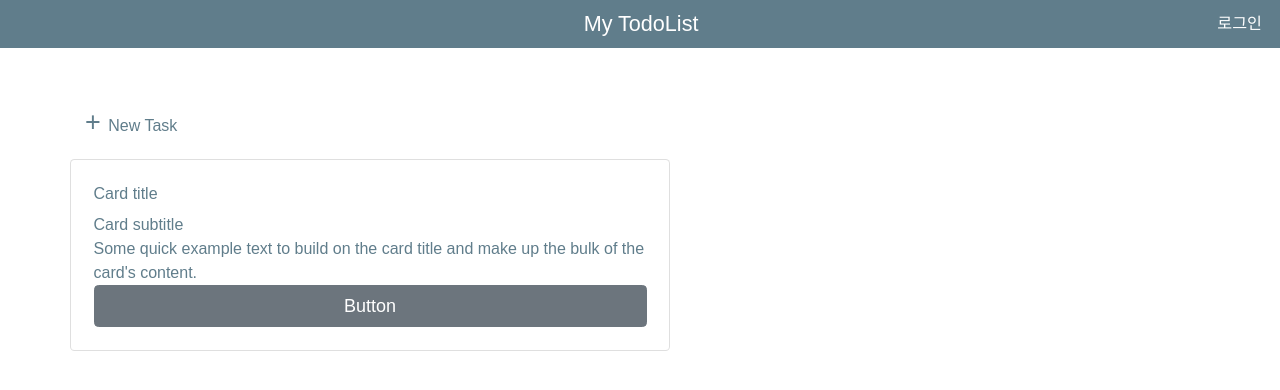
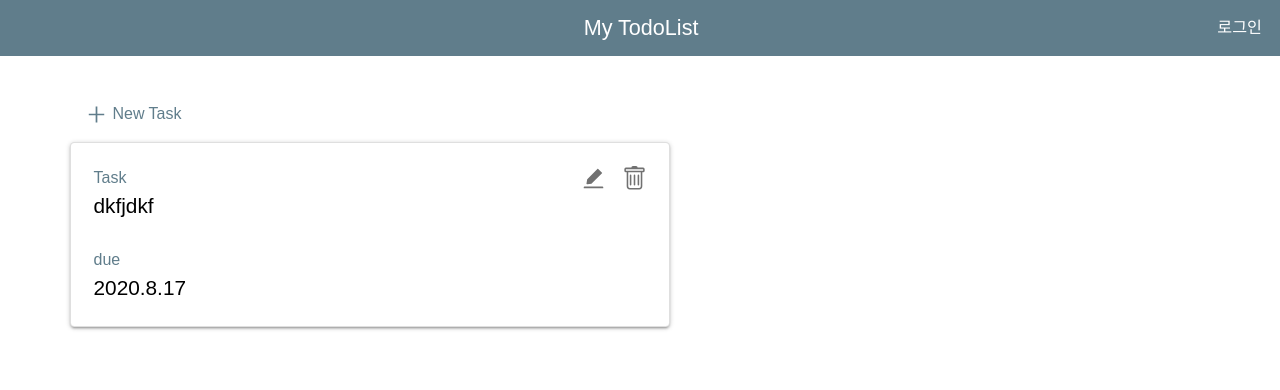
Before and after one commit to yohanpro/Todolist-ReactTs, a React (Create React App) app: page /home in a window 1280 px wide. Shown: the top 390 px of the page. Built offline with nearby package versions, Linux system fonts and the light colour scheme; a web font is replaced by a local one.

Commit message:
1. react-icons install, icon 적용 2. ListCard에 Task, due 레이아웃 배치

```diff
--- a/package.json
+++ b/package.json
@@ -16,6 +16,7 @@
     "node-sass": "^4.14.1",
     "react": "^16.13.1",
     "react-dom": "^16.13.1",
+    "react-icons": "^3.10.0",
     "react-router-dom": "^5.2.0",
     "react-scripts": "3.4.1",
     "reactstrap": "^8.5.1",
--- a/src/ListCard/index.tsx
+++ b/src/ListCard/index.tsx
@@ -1,27 +1,34 @@
 import React from "react";
-import {
-  Container,
-  Row,
-  Col,
-  CardTitle,
-  Card,
-  CardBody,
-  CardSubtitle,
-  CardText,
-  Button,
-} from "reactstrap";
+import { Card, CardBody } from "reactstrap";
+import { AiFillEdit } from "react-icons/ai";
+import { BsTrash } from "react-icons/bs";
 
 const ListCard: React.FC = () => {
   return (
     <Card>
       <CardBody>
-        <CardTitle>Card title</CardTitle>
-        <CardSubtitle>Card subtitle</CardSubtitle>
-        <CardText>
-          Some quick example text to build on the card title and make up the
-          bulk of the card's content.
-        </CardText>
-        <Button className="btn-block">Button</Button>
+        <div className="list__main">
+          <div className="list-task">
+            <div>Task</div>
+            <span className="list-task__subTitle">dkfjdkf</span>
+          </div>
+          <div className="list-due mt-4">
+            <div>due</div>
+            <span className="list-task__dueDate">2020.8.17</span>
+          </div>
+        </div>
+        <div className="list__iconArea">
+          <AiFillEdit
+            className="list-icon list__edit"
+            size="25"
+            color="rgba(113,113,113,1)"
+          />
+          <BsTrash
+            className="list-icon list__delete"
+            size="25"
+            color="rgba(113,113,113,1)"
+          />
+        </div>
       </CardBody>
     </Card>
   );
--- a/src/components/AddTask/index.tsx
+++ b/src/components/AddTask/index.tsx
@@ -1,13 +1,17 @@
 import React from "react";
 import { Container, Row, Col } from "reactstrap";
 import ListCard from "src/ListCard";
+import { AiOutlinePlus } from "react-icons/ai";
 
 const AddTask: React.FC = () => {
   return (
     <Container className="container__addTask">
       <Row className="mt-5 align-items-center">
         <Col xs="4">
-          <span>+ </span> New Task
+          <span>
+            <AiOutlinePlus size={23} />
+          </span>{" "}
+          <span>New Task</span>
         </Col>
       </Row>
       <Row>
--- a/src/styles/card.scss
+++ b/src/styles/card.scss
@@ -4,14 +4,39 @@
   justify-content: flex-start;
   color: #607d8b;
 
-  & > .row span {
-    font-size: 1.5rem;
-  }
-
   .card {
     margin-top: 1em;
     flex-grow: 0;
     flex-basis: 100%;
     max-width: 600px;
+    box-shadow: 0px 1px 5px 0px rgba(0, 0, 0, 0.2),
+      0px 2px 2px 0px rgba(0, 0, 0, 0.14), 0px 3px 1px -2px rgba(0, 0, 0, 0.12);
+  }
+
+  .card-body {
+    display: flex;
+
+    & > .list__main {
+      flex-basis: 200px;
+      flex: 1;
+    }
+
+    & > .list__iconArea {
+      margin: 0;
+      box-sizing: border-box;
+      display: flex;
+
+      & > .list-icon {
+        margin-left: 1em;
+        cursor: pointer;
+      }
+    }
+  }
+  .list-task {
+    &__subTitle,
+    &__dueDate {
+      font-size: 1.3em;
+      color: black;
+    }
   }
 }
--- a/src/styles/header.scss
+++ b/src/styles/header.scss
@@ -1,7 +1,7 @@
 .header {
   position: fixed;
   width: 100%;
-  height: 6vh;
+  height: 7vh;
   background-color: #607d8b;
   display: flex;
   flex-shrink: 0;
```
Also changed, not shown: 2 other files (tests, documents, lock files or other folders).
